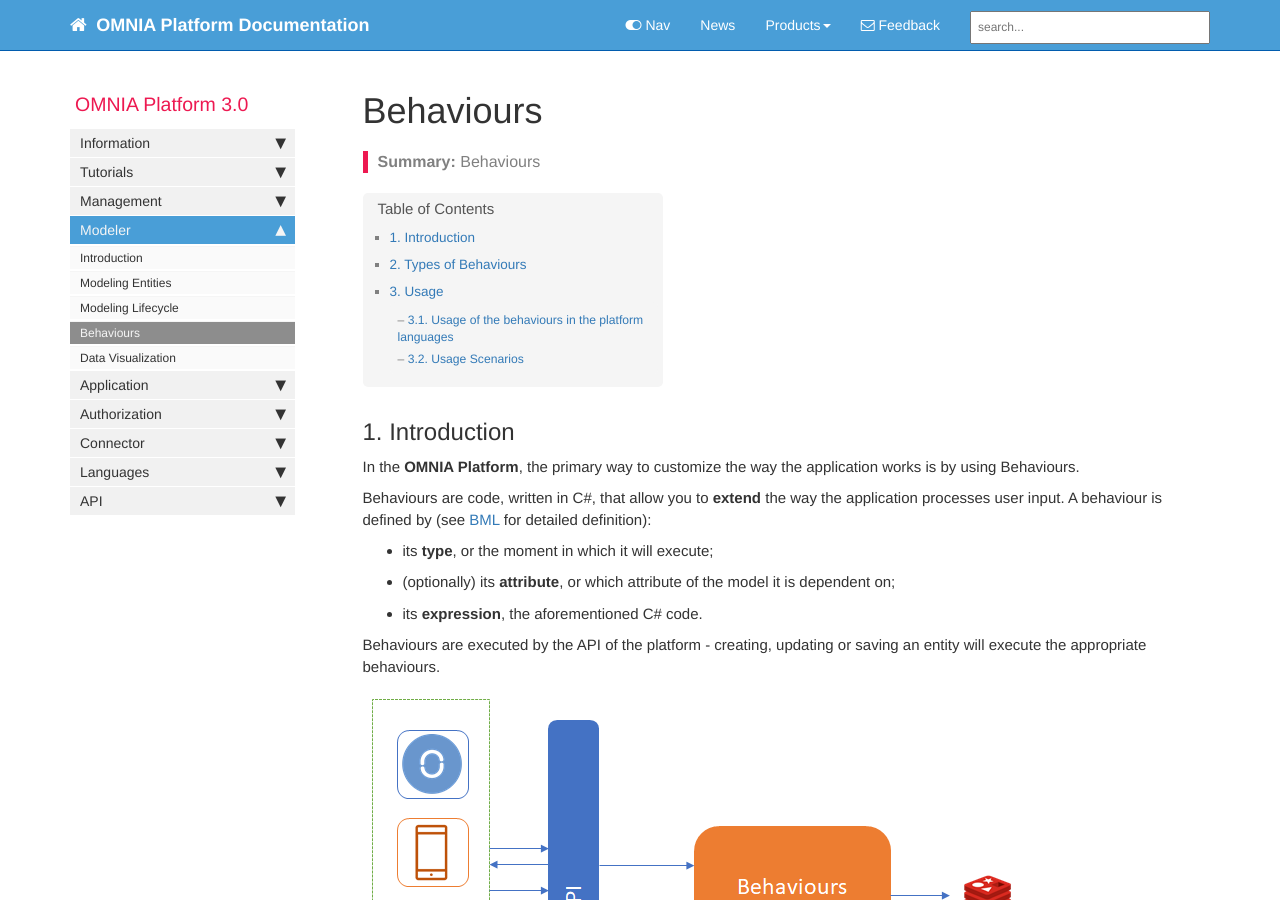
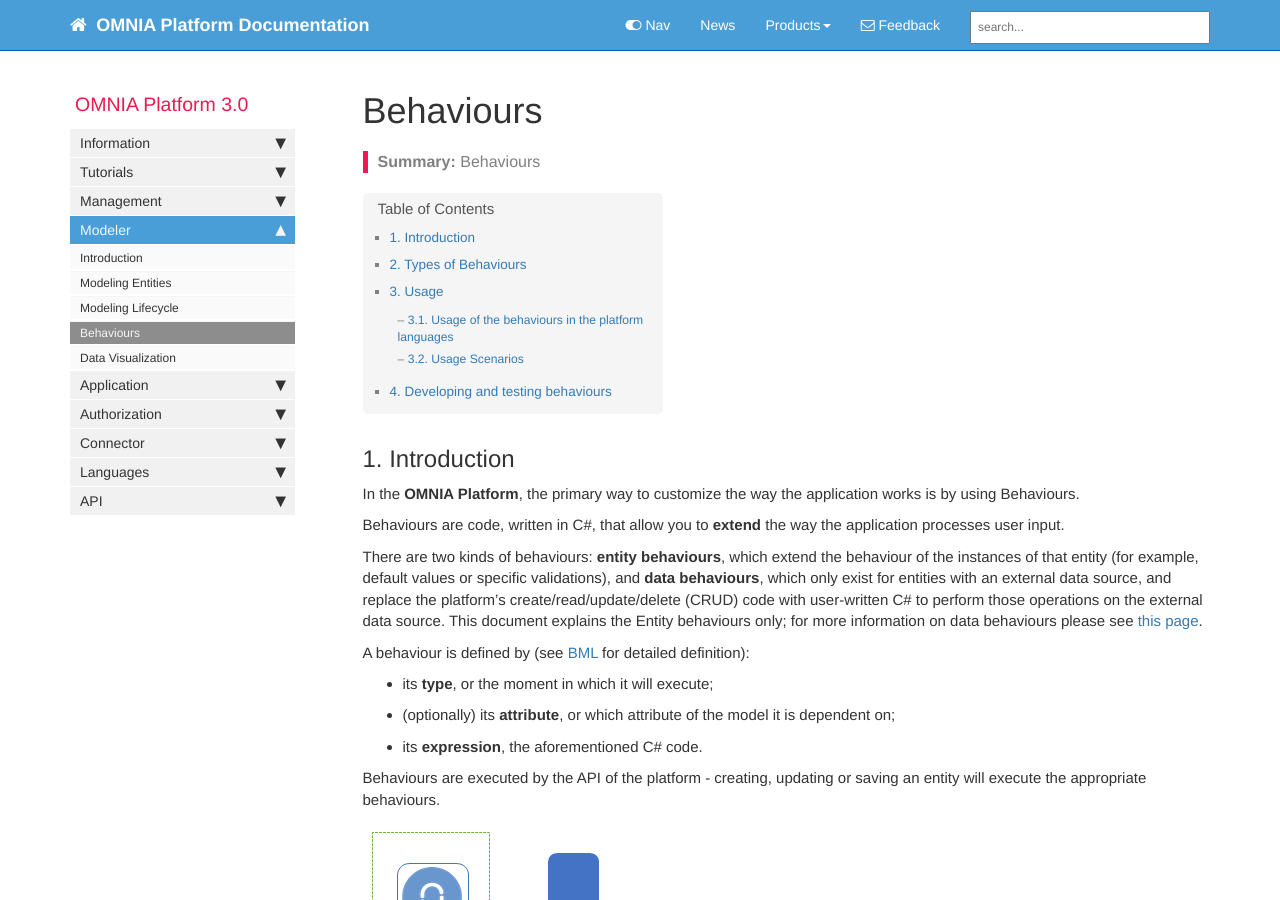
Before and after one commit to daniel8lopes/omnia3, a Jekyll site: the page built from docs/pages/omnia3/Modeler/omnia3_modeler_behaviours.md, in a window 1280 px wide and 900 px high. Built offline with Jekyll 4.4.1, drawn with Linux system fonts in a browser that asks for light colours; nearby versions of some CDN libraries; comment, search, counter and statistics services are not loaded; some of the changed text lies outside the part shown.

Commit message:
Review behaviours and data sources documentation

```diff
--- a/docs/pages/omnia3/Modeler/omnia3_modeler_behaviours.md
+++ b/docs/pages/omnia3/Modeler/omnia3_modeler_behaviours.md
@@ -12,7 +12,11 @@ folder: omnia3
 
 In the **OMNIA Platform**, the primary way to customize the way the application works is by using Behaviours.
 
-Behaviours are code, written in C#, that allow you to **extend** the way the application processes user input. A behaviour is defined by (see [BML](omnia3_languages_bml.html) for detailed definition):
+Behaviours are code, written in C#, that allow you to **extend** the way the application processes user input.
+
+There are two kinds of behaviours: **entity behaviours**, which extend the behaviour of the instances of that entity (for example, default values or specific validations), and **data behaviours**, which only exist for entities with an external data source, and replace the platform's create/read/update/delete (CRUD) code with user-written C# to perform those operations on the external data source. This document explains the Entity behaviours only; for more information on data behaviours please see [this page](omnia3_modeler_datasources.html).
+
+ A behaviour is defined by (see [BML](omnia3_languages_bml.html) for detailed definition):
 - its **type**, or the moment in which it will execute;
 - (optionally) its **attribute**, or which attribute of the model it is dependent on;
 - its **expression**, the aforementioned C# code.
@@ -69,3 +73,6 @@ Here are some usage suggestions for each type of behaviour - though, of course,
 - **Before Save**:
     - Performing final document-wide validations;
     - Integrating with external APIs;
+
+## 4. Developing and testing behaviours
+The way to develop and test behaviours is explained in a [separate article](omnia3_modeler_developingbehaviours.html), as it is shared for both Entity and Data Behaviours.
```
Also changed, not shown: docs/pages/omnia3/Modeler/omnia3_modeler_datasources.md (added, +27 -0 lines), docs/pages/omnia3/Modeler/omnia3_modeler_developingbehaviours.md (added, +40 -0 lines), docs/pages/omnia3/Tutorials/omnia3_datasourcetutorial.md (+1 -1 lines).
